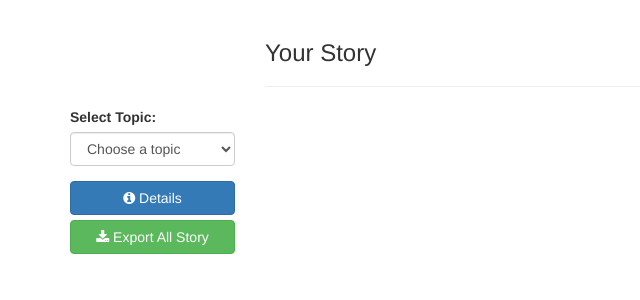
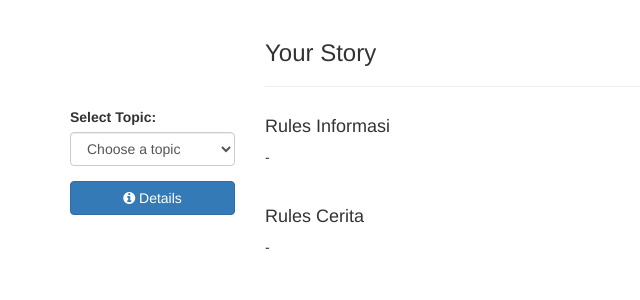
Before and after one commit to yasirabd/flask-storytelling-twitter-testing, a Flask app: page /stories/1 in a window 1280 px wide. Shown: the part 52-352 px from the top of the page, without its empty margins (0-640 px from the left). Run offline with Flask 2, Linux system fonts and the light colour scheme; tables that the repository leaves empty hold one stand-in row (values such as "Sample post"); some libraries are stand-ins or nearby versions.

Commit message:
html rules informasi and rules cerita

```diff
--- a/app/main/routes.py
+++ b/app/main/routes.py
@@ -333,11 +333,15 @@ def get_story(id):
     selected_topic = jsonData['selected_topic']
     grammar_story = GrammarStory.query.filter_by(test_id=id, topic=selected_topic)
 
-    result = []
+    result_informasi = []
+    result_cerita = []
     for data in grammar_story:
-        result.append(data.story)
+        if data.rules == 'informasi':
+            result_informasi.append(data.story)
+        elif data.rules == 'cerita':
+            result_cerita.append(data.story)
 
-    return jsonify(grammar_story=' NEWLINE '.join(result))
+    return jsonify(result_informasi=''.join(result_informasi), result_cerita=''.join(result_cerita))
 
 
 @bp.route('/stories/<int:id>/details/data', methods=['GET', 'POST'])
--- a/app/templates/story.html
+++ b/app/templates/story.html
@@ -52,11 +52,15 @@ Storytelling Twitter Pengujian
         </select>
       </div>
       <a href="{{url_for('main.get_data', id=test_id)}}" class="btn btn-primary btn-block"><i class="fa fa-info-circle"></i> Details</a>
-      <button class="btn btn-success btn-block"><i class="fa fa-download"></i> Export All Story</button>
+      <!-- <button class="btn btn-success btn-block"><i class="fa fa-download"></i> Export All Story</button> -->
     </div>
     <div class="col-md-10">
       <span hidden id="testId">{{ test_id }}</span>
-      <p style="text-align:justify" id="story"></p>
+      <h4>Rules Informasi</h4>
+      <p style="text-align:justify" id="story_informasi">-</p>
+      <br/>
+      <h4>Rules Cerita</h4>
+      <p style="text-align:justify" id="story_cerita">-</p>
     </div>
   </div>
 </div>
@@ -73,7 +77,9 @@ $('#selectTopic').change(function() {
     contentType: 'application/json',
     data: JSON.stringify({'selected_topic': $('#selectTopic').val()}),
     success: function(data) {
-      $('#story').text(data.grammar_story);
+      console.log(JSON.stringify(data))
+      $('#story_informasi').text(data.result_informasi);
+      $('#story_cerita').text(data.result_cerita);
     },
     error: function(result){
          console.log(result);
```
